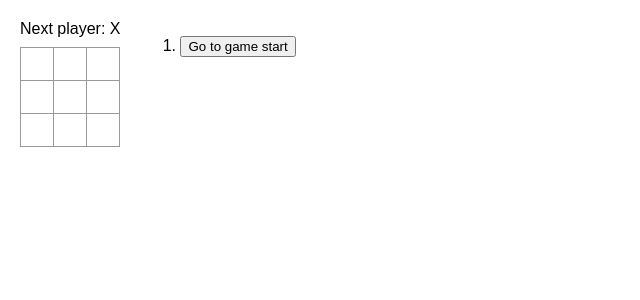
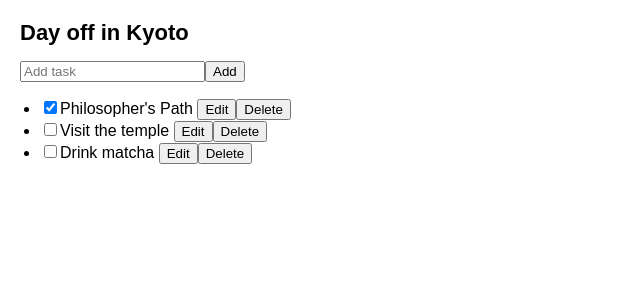
Before and after one commit to FullStackDeveloper-vn/REACT-APP, a React (Create React App) app: page / in a window 1280 px wide. Shown: the top 300 px of the page, without its empty margins (0-640 px from the left). Built offline with nearby package versions, Linux system fonts and the light colour scheme.

Commit message:
Scaling Up with Reducer & Context

```diff
--- /dev/null
+++ b/src/AddTask.js
@@ -0,0 +1,21 @@
+import { useState, useContext } from "react";
+import { TasksDispatchContext } from "./TasksContext";
+
+export default function AddTask() {
+    const [text, setText] = useState('')
+    const dispatch = useContext(TasksDispatchContext)
+    return (
+        <>
+            <input placeholder="Add task" value={text} onChange={e => setText(e.target.value)} />
+            <button onClick={() => {
+                setText('')
+                dispatch({
+                    type: 'added', id: nextId++, text: text
+                })
+            }} >Add</button>
+        </>
+    )
+
+};
+
+let nextId = 3
--- a/src/App.js
+++ b/src/App.js
@@ -1,120 +1,15 @@
-import { calculateNewValue } from "@testing-library/user-event/dist/utils";
-import { useState } from "react";
 
-function Square({ value, onSquareClick }) {
+import AddTask from "./AddTask";
+import TaskList from "./TaskList";
+import { TasksProvider } from "./TasksContext";
+
+export default function App() {
   return (
-    <button className="square" onClick={onSquareClick}>
-      {value}
-    </button>
+    <TasksProvider>
+      <h1>Day off in Kyoto</h1>
+      <AddTask />
+      <TaskList />
+    </TasksProvider>
   )
-}
 
-function Board({ xIsNext, squares, onPlay }) {
-  function handleClick(i) {
-    if (calculateWinner(squares) || squares[i]) {
-      return
-    }
-    const nextSquares = squares.slice()
-    if (xIsNext) {
-      nextSquares[i] = 'X'
-    } else {
-      nextSquares[i] = 'O'
-    }
-    onPlay(nextSquares)
-  }
-
-  const winner = calculateWinner(squares)
-  let status
-  if (winner) {
-    status = "Winner : " + winner;
-  } else {
-    status = "Next player: " + (xIsNext ? "X" : "O")
-  }
-
-  return (
-    <>
-      <div className="status"> {status} </div>
-      <div className="board-row" >
-        <Square value={squares[0]} onSquareClick={() => handleClick(0)} />
-        <Square value={squares[1]} onSquareClick={() => handleClick(1)} />
-        <Square value={squares[2]} onSquareClick={() => handleClick(2)} />
-      </div>
-
-      <div className="board-row" >
-        <Square value={squares[3]} onSquareClick={() => handleClick(3)} />
-        <Square value={squares[4]} onSquareClick={() => handleClick(4)} />
-        <Square value={squares[5]} onSquareClick={() => handleClick(5)} />
-      </div>
-
-      <div className="board-row" >
-        <Square value={squares[6]} onSquareClick={() => handleClick(6)} />
-        <Square value={squares[7]} onSquareClick={() => handleClick(7)} />
-        <Square value={squares[8]} onSquareClick={() => handleClick(8)} />
-      </div>
-
-    </>
-  )
-}
-
-export default function Game() {
-  const [history, setHistory] = useState([Array(9).fill(null)])
-  const [currentMove, setCurrentMove] = useState(0)
-  const xIsNext = currentMove % 2 === 0
-  const currentSquares = history[currentMove]
-
-  function handlePlay(nextSquares) {
-    const nextHistory = [...history.slice(0, currentMove + 1), nextSquares];
-    setHistory(nextHistory)
-    setCurrentMove(nextHistory.length - 1)
-  }
-
-  function jumpTo(nextMove) {
-    setCurrentMove(nextMove)
-  }
-
-  const moves = history.map((squares, move) => {
-    let description
-    if (move > 0) {
-      description = "Go to move # " + move
-    } else {
-      description = "Go to game start "
-    }
-    return (
-      <li key={move} >
-        <button onClick={() => jumpTo(move)} >{description} </button>
-      </li>
-    )
-  })
-  return (
-    <div className="game">
-      <div className="game-board" >
-        <Board xIsNext={xIsNext} squares={currentSquares} onPlay={handlePlay} />
-      </div>
-      <div className="game-info" >
-        <ol> {moves} </ol>
-      </div>
-    </div>
-  )
-}
-
-
-function calculateWinner(squares) {
-  const lines = [
-    [0, 1, 2],
-    [3, 4, 5],
-    [6, 7, 8],
-    [0, 3, 6],
-    [1, 4, 7],
-    [2, 5, 8],
-    [0, 4, 8],
-    [2, 4, 6],
-  ];
-
-  for (let i = 0; i < lines.length; i++) {
-    const [a, b, c] = lines[i]
-    if (squares[a] && squares[a] === squares[b] && squares[a] === squares[c]) {
-      return squares[a]
-    }
-  }
-  return null
 };
--- /dev/null
+++ b/src/TaskList.js
@@ -0,0 +1,58 @@
+import { useState, useContext } from "react";
+import { TasksContext, TasksDispatchContext } from './TasksContext'
+
+export default function TaskList() {
+    const tasks = useContext(TasksContext)
+    return (
+        <ul>
+            {tasks.map(task => (
+                <li key={task.id}>
+                    <Task task={task} />
+                </li>
+            ))}
+        </ul>
+    )
+};
+
+function Task({ task }) {
+    const [isEditing, setIsEditing] = useState(false)
+    const dispatch = useContext(TasksDispatchContext)
+    let taskContent;
+    if (isEditing) {
+        taskContent = (
+            <>
+                <input value={task.text} onChange={e => {
+                    dispatch({
+                        type: 'changed', task: { ...task, text: e.target.value }
+                    })
+                }}
+                />
+                <button onClick={() => setIsEditing(false)} >
+                    Save
+                </button>
+            </>
+        )
+    } else {
+        taskContent = (
+            <>
+                {task.text} <button onClick={() => setIsEditing(true)} > Edit </button>
+            </>
+        )
+    }
+    return (
+        <label>
+            <input
+                type="checkbox" checked={task.done} onChange={e => {
+                    dispatch({
+                        type: 'changed', task: {
+                            ...task, done: e.target.checked
+                        }
+                    })
+                }} />
+            {taskContent}
+            <button onClick={() => {
+                dispatch({ type: 'deleted', id: task.id })
+            }} >Delete</button>
+        </label>
+    )
+};
--- /dev/null
+++ b/src/TasksContext.js
@@ -0,0 +1,51 @@
+import { createContext, useReducer } from "react";
+
+
+export const TasksContext = createContext(null)
+export const TasksDispatchContext = createContext(null)
+
+export function TasksProvider({ children }) {
+    const [tasks, dispatch] = useReducer(tasksReducer, initialTasks)
+
+    return (
+        <TasksContext.Provider value={tasks}>
+            <TasksDispatchContext.Provider value={dispatch}>
+                {children}
+            </TasksDispatchContext.Provider>
+        </TasksContext.Provider>
+    )
+
+}
+
+function tasksReducer(tasks, action) {
+    switch (action.type) {
+        case 'added': {
+            return [...tasks, {
+                id: action.id,
+                text: action.text,
+                done: false
+            }]
+        }
+        case 'changed': {
+            return tasks.map(t => {
+                if (t.id === action.task.id) {
+                    return action.task
+                } else {
+                    return t
+                }
+            })
+        }
+        case 'deleted': {
+            return tasks.filter(t => t.id !== action.id)
+        }
+        default: {
+            throw Error('Unknown action: ' + action.type)
+        }
+    }
+}
+
+const initialTasks = [
+    { id: 0, text: "Philosopher's Path", done: true },
+    { id: 1, text: "Visit the temple", done: false },
+    { id: 2, text: "Drink matcha", done: false },
+]
```
